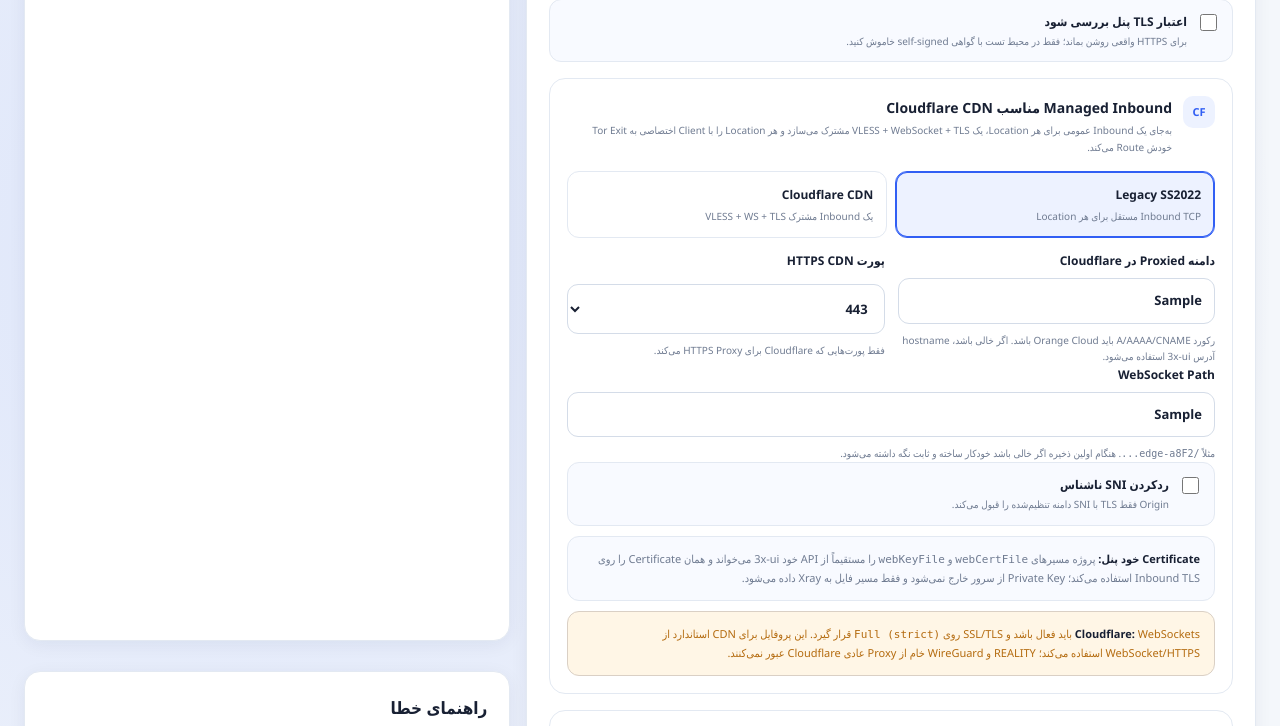
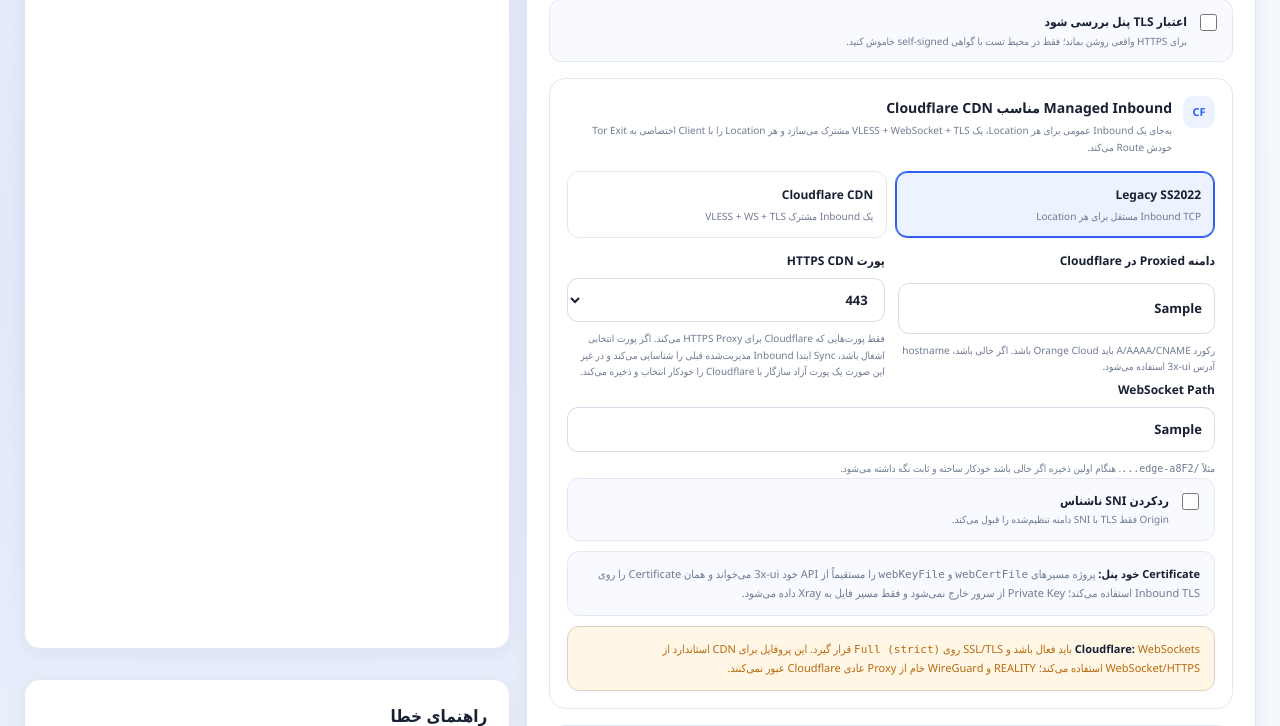
Before and after one commit to hazhanhasani/tor, a Flask app: template torpanel/templates/settings.html in a window 1280 px wide. Shown: the part 566-1292 px from the top of the page. Run offline with Flask 3, Linux system fonts and the light colour scheme; the template is opened without the code that fills it: most values are stand-ins (such as "Sample title", 1, 10 or a date in 2020); parts of the project's set-up code (start-up, migrations or seed data) failed here and were passed over.

Commit message:
Explain automatic CDN port conflict recovery in settings

```diff
--- a/torpanel/templates/settings.html
+++ b/torpanel/templates/settings.html
@@ -27,7 +27,7 @@
         </div>
         <div class="two" style="margin-top:13px">
           <label class="field"><span>دامنه Proxied در Cloudflare</span><input name="xui_cdn_domain" value="{{ xui_cdn_domain }}" placeholder="edge.example.com"><small>رکورد A/AAAA/CNAME باید Orange Cloud باشد. اگر خالی باشد، hostname آدرس 3x-ui استفاده می‌شود.</small></label>
-          <label class="field"><span>پورت HTTPS CDN</span><select name="xui_cdn_port">{% for port in [443,2053,2083,2087,2096,8443] %}<option value="{{ port }}" {% if xui_cdn_port|string == port|string %}selected{% endif %}>{{ port }}</option>{% endfor %}</select><small>فقط پورت‌هایی که Cloudflare برای HTTPS Proxy می‌کند.</small></label>
+          <label class="field"><span>پورت HTTPS CDN</span><select name="xui_cdn_port">{% for port in [443,2053,2083,2087,2096,8443] %}<option value="{{ port }}" {% if xui_cdn_port|string == port|string %}selected{% endif %}>{{ port }}</option>{% endfor %}</select><small>فقط پورت‌هایی که Cloudflare برای HTTPS Proxy می‌کند. اگر پورت انتخابی اشغال باشد، Sync ابتدا Inbound مدیریت‌شده قبلی را شناسایی می‌کند و در غیر این صورت یک پورت آزاد سازگار با Cloudflare را خودکار انتخاب و ذخیره می‌کند.</small></label>
         </div>
         <label class="field"><span>WebSocket Path</span><input name="xui_cdn_ws_path" value="{{ xui_cdn_ws_path }}" placeholder="خالی = تولید مسیر تصادفی امن"><small>مثلاً <code>/edge-a8F2...</code>. هنگام اولین ذخیره اگر خالی باشد خودکار ساخته و ثابت نگه داشته می‌شود.</small></label>
         <label class="check check-card"><input type="checkbox" name="xui_cdn_reject_unknown_sni" {% if xui_cdn_reject_unknown_sni %}checked{% endif %}><span><b>ردکردن SNI ناشناس</b><small>Origin فقط TLS با SNI دامنه تنظیم‌شده را قبول می‌کند.</small></span></label>
```
